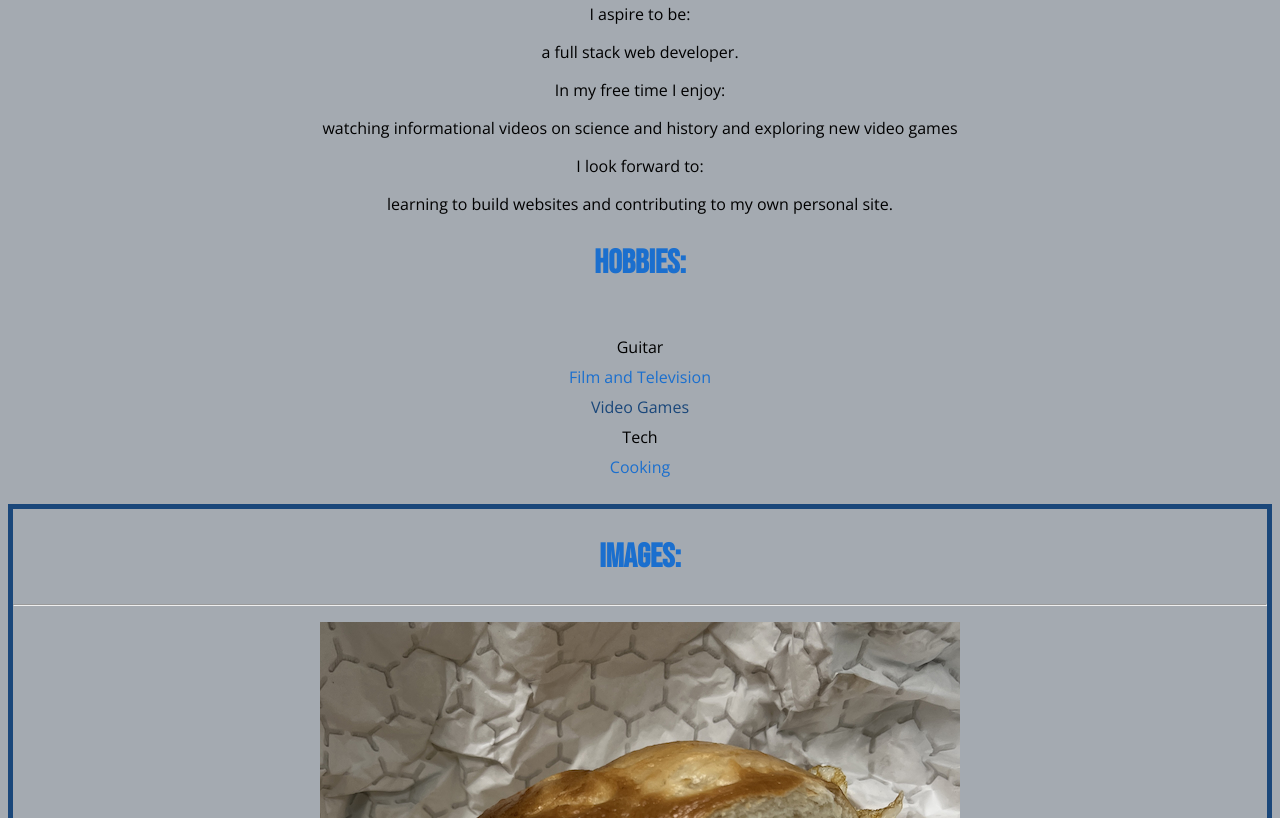
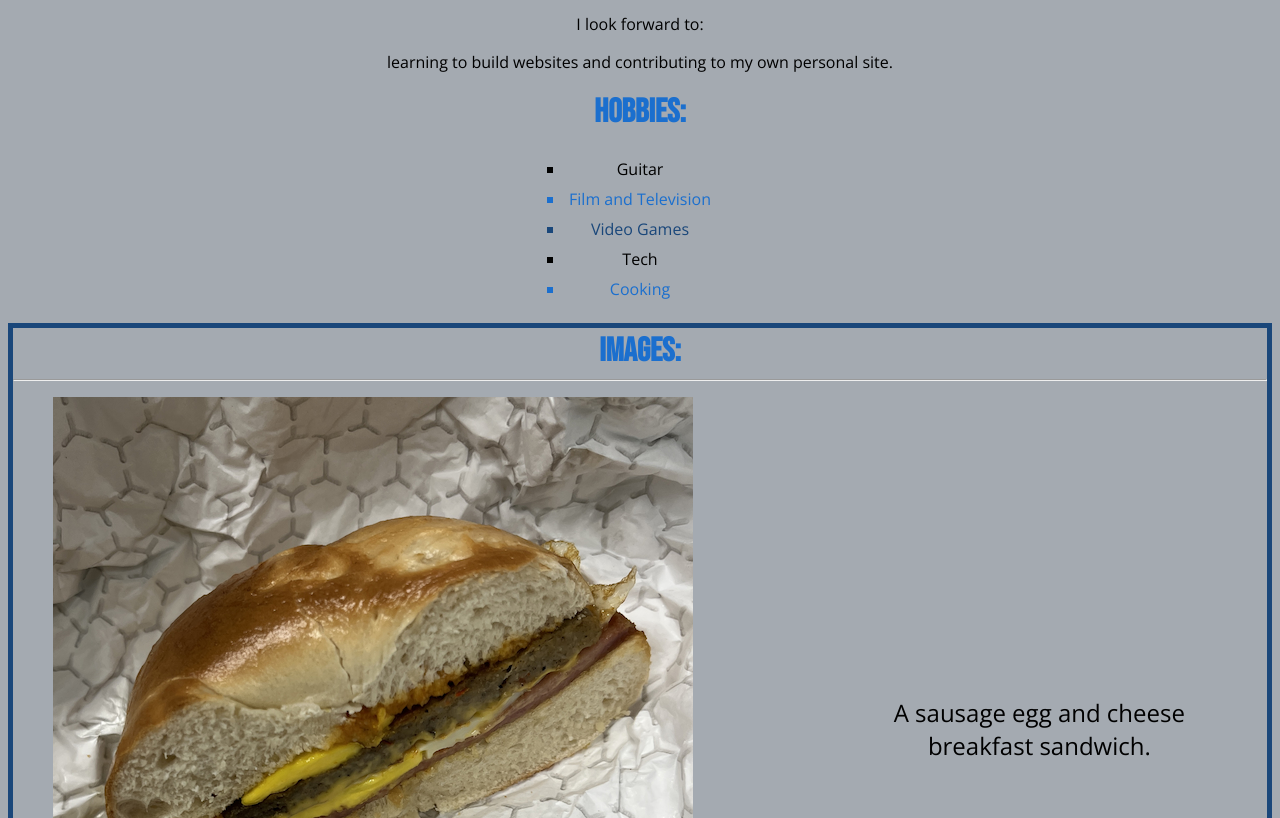
Before and after one commit to RVCC-IDMX/about-me-zackadam0, a plain HTML site: page index.html in a window 1280 px wide. Shown: the part 922-1740 px from the top of the page. Drawn offline with nearby package versions, Linux system fonts and the light colour scheme; a web font is replaced by a local one.

Commit message:
centered hobbies list and 1st media query

```diff
--- a/css/style.css
+++ b/css/style.css
@@ -12,6 +12,10 @@ h1, h2, h3, h4, h5, h6{
 
 h1{
     font-size: 50pt;
+}
+
+h2{
+    margin: .1em;
 }
 
 header{
@@ -29,7 +33,7 @@ header{
 }
 
 #hero img{
-    width: 400px;
+    width: 300px;
 }
 
 /*Bio Section*/
@@ -45,8 +49,14 @@ header{
 
 /*Hobbies section*/
 
+#hobbies{
+    display: flex;
+    flex-direction: column;
+    align-items: center;
+}
+
 #hobbies ul{
-    display: inline;
+    list-style-type: square;
     padding: 2pt;
     text-align: center;
 }
@@ -98,7 +108,7 @@ header{
 
 /*Dropcap*/
 
-#lit p:first-child{
+#lit p{
     text-align: left;
 }
 
@@ -115,3 +125,23 @@ header{
     background-image: radial-gradient(#676F78,#000000);
     text-shadow: 5px 5px rgba(0,0,0,.5);
 }
+
+
+@media screen and (min-width: 60em){
+
+    figure{
+        display: grid;
+        grid-template-columns: 2fr 1fr;
+    }
+
+    figcaption{
+        display: flex;
+        justify-content: center;
+        align-items: center;
+        font-size: 1.5rem;
+        margin-left: 1rem;
+    }
+
+
+
+}
--- a/index.html
+++ b/index.html
@@ -105,7 +105,7 @@
 
             <div>
 
-                <p id="litp1">There was no mirror, at that date, in my room; that which stands beside me as I write,
+                <p>There was no mirror, at that date, in my room; that which stands beside me as I write,
                 was brought there later on and for the very purpose of these transformations. The night
                 however, was far gone into the morning--the morning, black as it was, was nearly ripe for
                 the conception of the day--the inmates of my house were locked in the most rigorous hours
```
